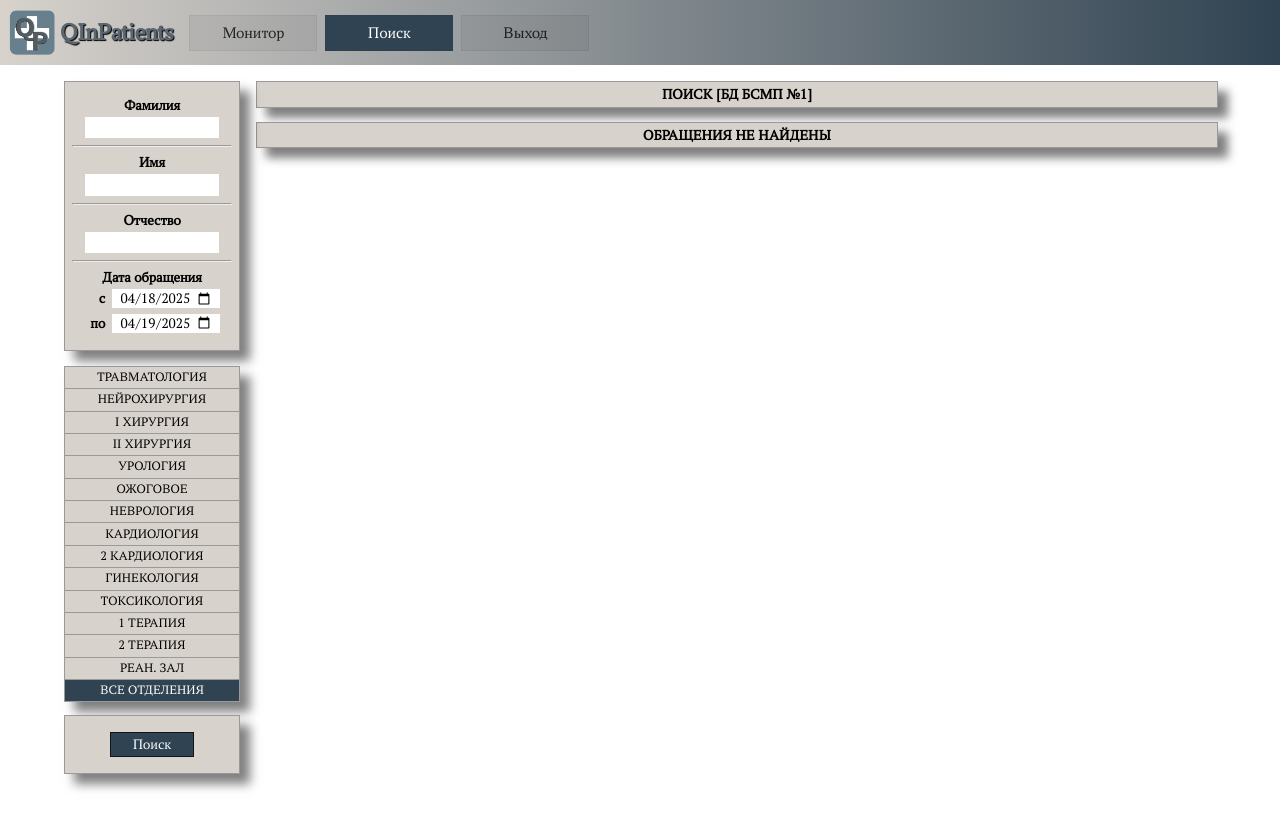
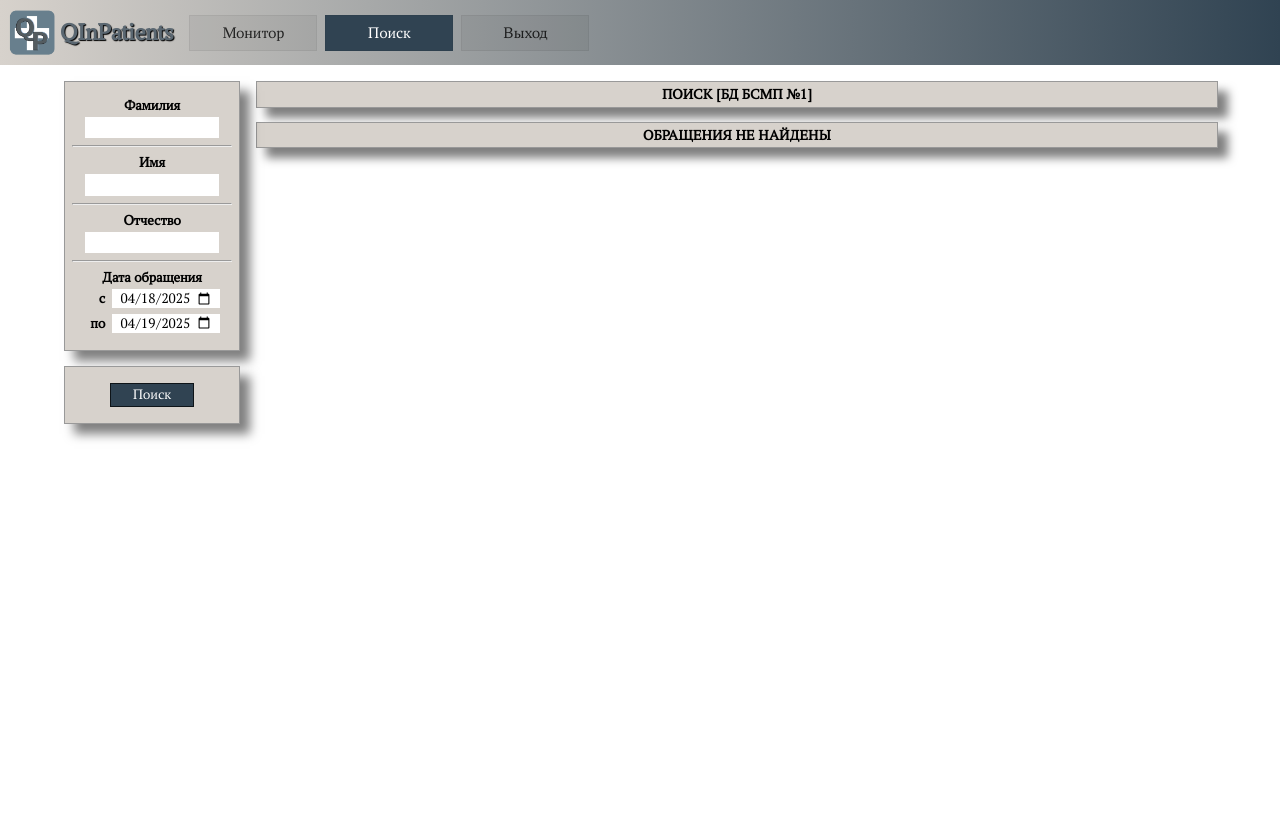
Before and after one commit to grmzk/qinpatients, a React (Create React App) app in the folder frontend/: page /search in a window 1280 px wide. Shown: the top 830 px of the page. After the commit the page ends 800 px from the top, so only its background shows below. Built offline with nearby package versions, Linux system fonts and the light colour scheme; sample sign-in values are in the browser's storage.

Commit message:
frontend: added warning for inputs in SearchForm

```diff
--- a/frontend/src/components/search/SearchForm.module.css
+++ b/frontend/src/components/search/SearchForm.module.css
@@ -2,7 +2,7 @@
     width: 100%;
 }
 
-.searchForm > div {
+.block, .warning, .searchInputs {
     display: block;
     width: auto;
     background-color: #d7d2cc;
@@ -72,3 +72,13 @@
 .searchInputs hr {
     margin: 0.5em 0;
 }
+
+.warning {
+    color: red;
+}
+
+@media (max-height: 900px) {
+   .departmentSelector {
+        display: none;
+    }
+}
--- a/frontend/src/components/search/SearchForm.tsx
+++ b/frontend/src/components/search/SearchForm.tsx
@@ -2,6 +2,7 @@ import queryString from "query-string";
 import { ChangeEvent, FormEvent, useEffect, useState } from "react";
 import { useNavigate } from "react-router";
 
+import { MAX_YEARS_RANGE_IN_SEARCH_INPUT, MIN_CHARS_IN_SEARCH_INPUT } from "../../configs/config";
 import { DateISODate, isDateISODate } from "../../types/DateISOStrings";
 import Departments from "../../types/Departments";
 import { SearchQuery } from "../../types/SearchQuery";
@@ -21,6 +22,7 @@ function SearchForm({ searchQuery }: SearchFormProps) {
   const [startDate, setStartDate] = useState<DateISODate>(getDiaryYesterday());
   const [endDate, setEndDate] = useState<DateISODate>(getDiaryToday());
   const [department, setDepartment] = useState<Departments>("ВСЕ ОТДЕЛЕНИЯ");
+  const [warning, setWarning] = useState<string>("");
 
   const navigate = useNavigate();
 
@@ -49,6 +51,17 @@ function SearchForm({ searchQuery }: SearchFormProps) {
 
   function handleSubmit(event: FormEvent<HTMLFormElement>) {
     event.preventDefault();
+    if (family.length + name.length + surname.length < MIN_CHARS_IN_SEARCH_INPUT) {
+      setWarning(
+        `Суммарное количество символов в полях фамилия, имя и отчество должно быть не менее ${MIN_CHARS_IN_SEARCH_INPUT}`
+      );
+      return;
+    }
+    if (new Date(endDate).getFullYear() - new Date(startDate).getFullYear() > MAX_YEARS_RANGE_IN_SEARCH_INPUT) {
+      setWarning(`Диапазон дат должен быть не более ${MAX_YEARS_RANGE_IN_SEARCH_INPUT} лет`);
+      return;
+    }
+    setWarning("");
     const searchQuery = queryString.stringify({ family, name, surname, department, startDate, endDate });
     navigate(`?${searchQuery}`);
   }
@@ -85,10 +98,13 @@ function SearchForm({ searchQuery }: SearchFormProps) {
           </li>
         </ul>
       </div>
-      <DepartmentSelector selectedDepartment={department} setSelectedDepartment={setDepartment} />
-      <div>
+      <div className={styles.departmentSelector}>
+        <DepartmentSelector selectedDepartment={department} setSelectedDepartment={setDepartment} />
+      </div>
+      <div className={styles.block}>
         <button type="submit">Поиск</button>
       </div>
+      {!!warning && <div className={styles.warning}>{warning}</div>}
     </form>
   );
 }
--- a/frontend/src/configs/config.ts
+++ b/frontend/src/configs/config.ts
@@ -15,4 +15,15 @@ const DATE_INPUT_DELAY = 500;
 const SUMMARY_UPDATE_INTERVAL = 15 * 1000;
 const PATIENT_INFO_UPDATE_INTERVAL = 60 * 1000;
 
-export { BASE_URL, DEFAULT_DEPARTMENT, DATE_INPUT_DELAY, SUMMARY_UPDATE_INTERVAL, PATIENT_INFO_UPDATE_INTERVAL };
+const MIN_CHARS_IN_SEARCH_INPUT = 3;
+const MAX_YEARS_RANGE_IN_SEARCH_INPUT = 10;
+
+export {
+  BASE_URL,
+  DEFAULT_DEPARTMENT,
+  DATE_INPUT_DELAY,
+  SUMMARY_UPDATE_INTERVAL,
+  PATIENT_INFO_UPDATE_INTERVAL,
+  MIN_CHARS_IN_SEARCH_INPUT,
+  MAX_YEARS_RANGE_IN_SEARCH_INPUT,
+};
```
